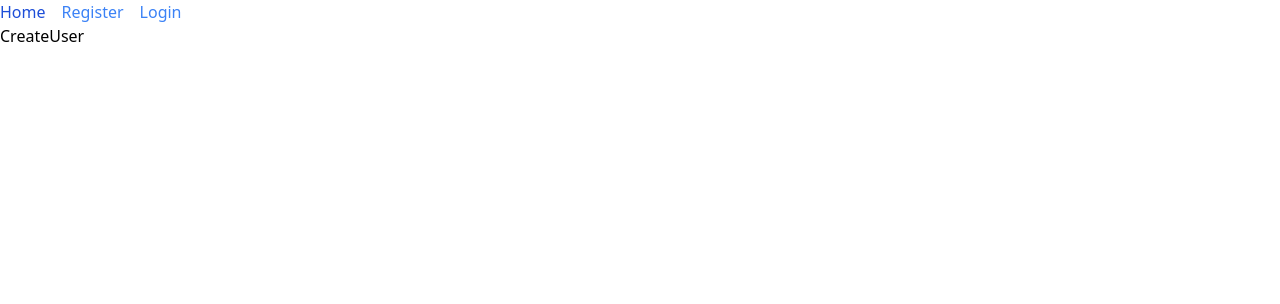
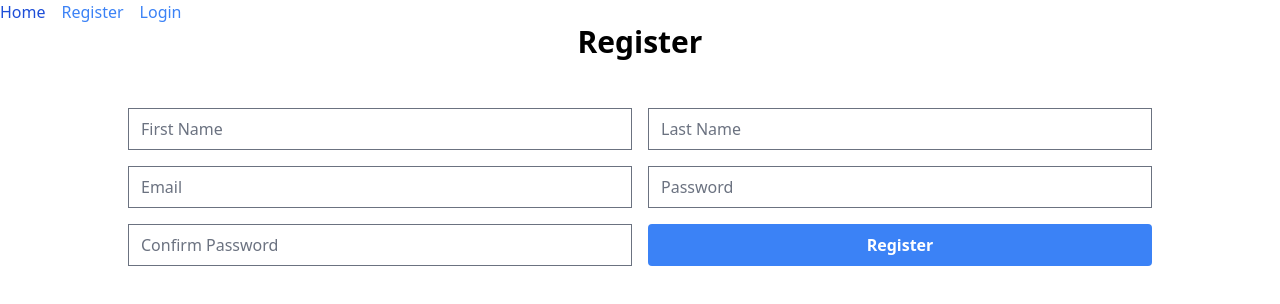
Before and after one commit to kriztiank-UCN/react-firebase-crud, a React (Vite) app: page /create-user in a window 1280 px wide. Shown: the top 304 px of the page. Built offline with nearby package versions, Linux system fonts and the light colour scheme; no server answers.

Commit message:
Register, Create user done

```diff
--- a/src/context/AuthContext.jsx
+++ b/src/context/AuthContext.jsx
@@ -1,4 +1,7 @@
-import { createContext, useContext, useState } from "react"
+import { onAuthStateChanged } from "firebase/auth"
+import { doc, onSnapshot } from "firebase/firestore"
+import { createContext, useContext, useState, useEffect } from "react"
+import { auth, db } from "../firebase/fire";
 
 // createContext
 const UserContext = createContext()
@@ -9,17 +12,35 @@ export const UserAuth = () => {
 }
 
 export default function AuthContextProvider({ children }) {
-  const [isLoggedOut, setIsLoggedOut] = useState(true);
-  // const [user, setUser] = useState(null);
+  const [isLoggedOut, setIsLoggedOut] = useState(true)
+  const [user, setUser] = useState(null)
+
+  useEffect(() => {
+    const unsubscribe = onAuthStateChanged(auth, currentUser => {
+      if (currentUser) {
+        setIsLoggedOut(false)
+        onSnapshot(doc(db, "users", currentUser.uid), doc => {
+          setUser(doc.data())
+        })
+
+        console.log("It ran again")
+      } else {
+        setIsLoggedOut(true)
+      }
+    })
+    return () => {
+      unsubscribe()
+    }
+  }, [])
 
   return (
     <UserContext.Provider
       value={{
         isLoggedOut,
-        // user
+        user,
       }}
     >
       {children}
     </UserContext.Provider>
-  );
+  )
 }
--- a/src/pages/CreateUser.jsx
+++ b/src/pages/CreateUser.jsx
@@ -1,5 +1,80 @@
+import { useState } from "react";
+import { signUp } from "../functions/auth";
+
 export default function CreateUser() {
+  const [firstName, setFirstName] = useState("");
+  const [lastName, setLastName] = useState("");
+  const [email, setEmail] = useState("");
+  const [password, setPassword] = useState("");
+  const [confirmPassword, setConfirmPassword] = useState("");
+
+  const userData = {
+    firstName,
+    lastName,
+    email,
+  };
+
+  const handleCreateUser = () => {
+    if (password !== confirmPassword) {
+      alert("Passwords do not match");
+      return;
+    } else if (!email) {
+      alert("Email is required");
+      return;
+    } else if (!password) {
+      alert("Password is required");
+      return;
+      // pass parameters from the signUp function to the argument of the signUp
+    } else signUp(email, password, userData);
+  };
+
   return (
-    <div>CreateUser</div>
+    <>
+      <h1 className="text-3xl font-bold text-center mb-12">Register</h1>
+      <p>{firstName}</p>
+      <div className="grid grid-cols-2 gap-4 max-w-5xl mx-auto">
+        <input
+          type="text"
+          placeholder="First Name"
+          onChange={e => {
+            setFirstName(e.target.value)
+          }}
+        />
+        <input
+          type="text"
+          placeholder="Last Name"
+          onChange={e => {
+            setLastName(e.target.value)
+          }}
+        />
+        <input
+          type="email"
+          placeholder="Email"
+          onChange={e => {
+            setEmail(e.target.value)
+          }}
+        />
+        <input
+          type="password"
+          placeholder="Password"
+          onChange={e => {
+            setPassword(e.target.value)
+          }}
+        />
+        <input
+          type="password"
+          placeholder="Confirm Password"
+          onChange={e => {
+            setConfirmPassword(e.target.value)
+          }}
+        />
+        <button
+          className="bg-blue-500 hover:bg-blue-700 text-white font-bold py-2 px-4 rounded focus:outline-none focus:shadow-outline"
+          onClick={handleCreateUser}
+        >
+          Register
+        </button>
+      </div>
+    </>
   )
 }
--- a/src/pages/UserDashboard.jsx
+++ b/src/pages/UserDashboard.jsx
@@ -1,5 +1,10 @@
+import  { useState } from "react";
+import { UserAuth } from "../context/AuthContext";
+
 export default function UserDashboard() {
+  const { user } = UserAuth();
+
   return (
-    <div>UserDashboard</div>
+    <div>Welcome {user?.firstName} </div>
   )
 }
```
